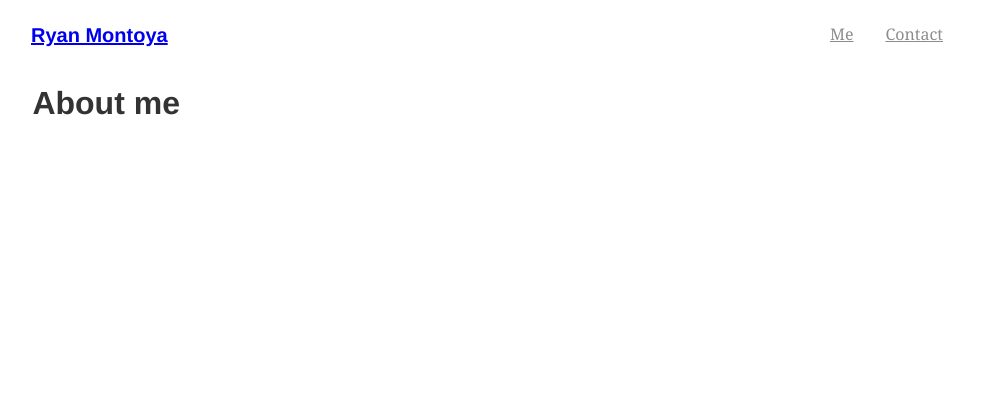
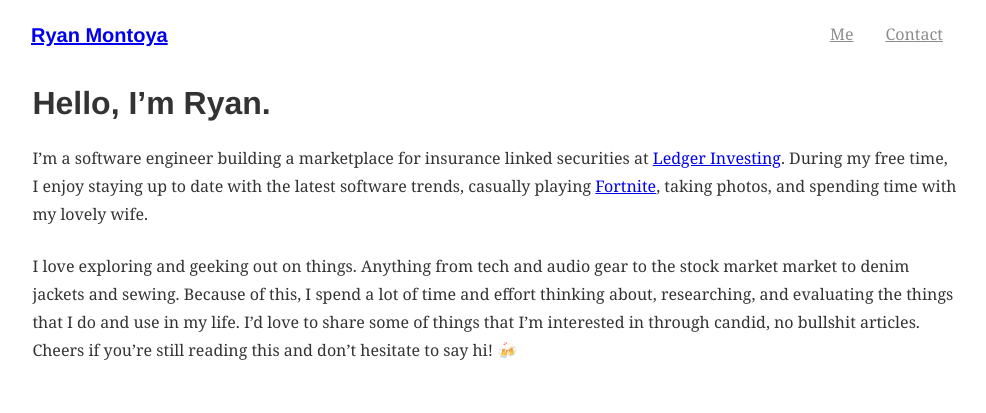
Before and after one commit to rcmontoy/montoya.dev, a Gatsby site: page /me in a window 1280 px wide. Shown: the whole page, without its empty margins (145-1131 px from the left). Built offline with nearby package versions, Linux system fonts and the light colour scheme; Gatsby itself is replaced by a stand-in of ours; what typography-theme-github would draw is missing.

Commit message:
Adds blurb for about me

```diff
--- a/src/pages/me.js
+++ b/src/pages/me.js
@@ -2,10 +2,28 @@ import React from 'react';
 import Layout from '../components/Layout';
 import SEO from '../components/SEO';
 
+import styles from './me.module.css';
+
 const AboutPage = () => (
   <Layout>
     <SEO title="About me" />
-    <h1>About me</h1>
+    <h1>Hello, I’m Ryan.</h1>
+
+    <p className={styles.text}>
+      {'I’m a software engineer building a marketplace for insurance linked securities at '}
+      <a href="https://www.ledgerinvesting.com">Ledger Investing</a>
+      {'. During my free time, I enjoy staying up to date with the latest software trends, casually playing '}
+      <a href="https://fortnitetracker.com/profile/pc/Rickl_Pick">Fortnite</a>
+      {', taking photos, and spending time with my lovely wife.'}
+    </p>
+
+    <p className={styles.text}>
+      {`I love exploring and geeking out on things. Anything from tech and audio gear to the
+        stock market market to denim jackets and sewing. Because of this, I spend a lot of time and
+        effort thinking about, researching, and evaluating the things that I do and use in my life.
+        I’d love to share some of things that I’m interested in through candid, no bullshit articles.
+        Cheers if you’re still reading this and don’t hesitate to say hi! 🍻`}
+    </p>
   </Layout>
 );
 
--- /dev/null
+++ b/src/pages/me.module.css
@@ -0,0 +1,3 @@
+.text {
+  line-height: 1.75rem;
+}
```
